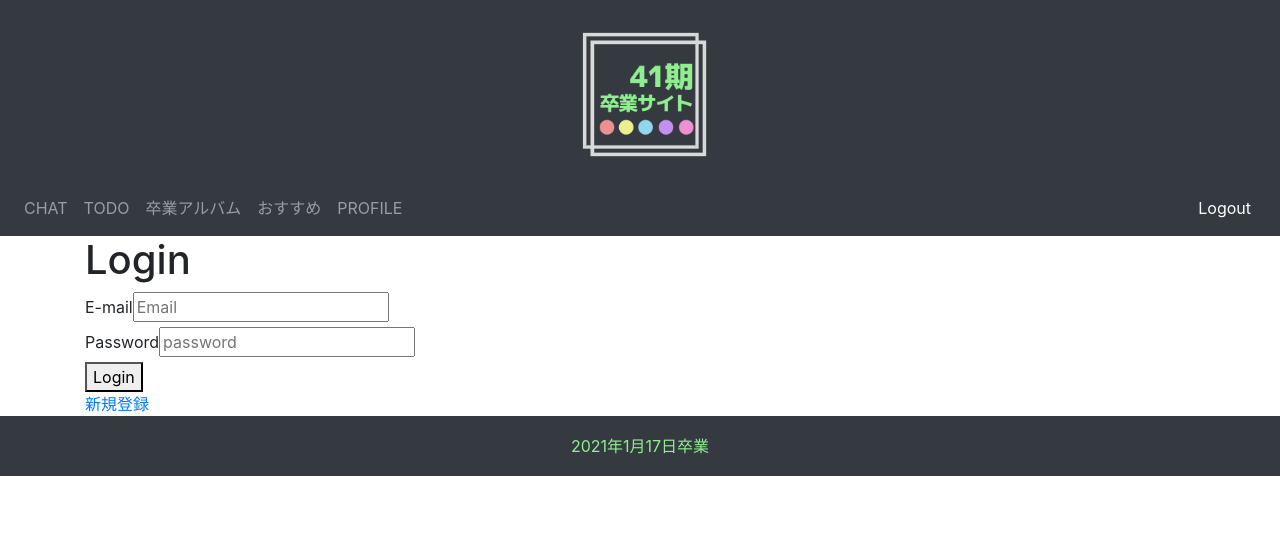
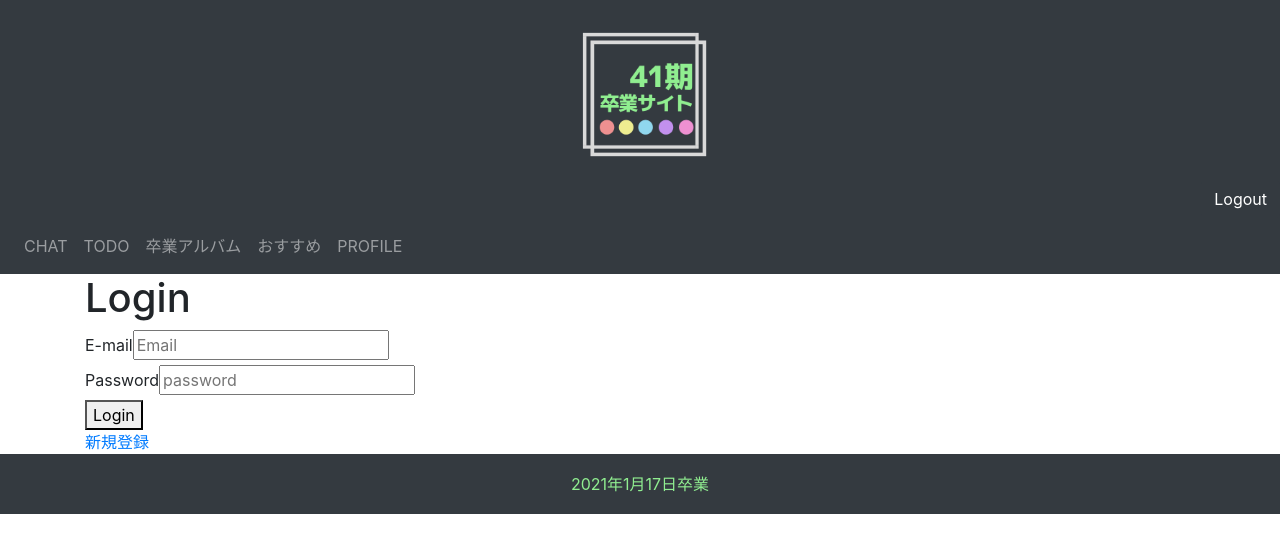
Before and after one commit to thao0108/chatAppTeam, a React (Create React App) app: page /login in a window 1280 px wide. Shown: the top 552 px of the page. Built offline with nearby package versions, Linux system fonts and the light colour scheme; no server answers.

Commit message:
logoutボタンの移動

```diff
--- a/src/App.js
+++ b/src/App.js
@@ -19,7 +19,8 @@ import Menubar from './Menubar'
 import Writings from './writings/Writings'
 import logo from './img/logo.png'
 import TodoApp from './todo/TodoApp'
-
+import { Button } from 'react-bootstrap';
+import firebase from './config/firebase';
 
 const App = () => {
     return (
@@ -28,6 +29,9 @@ const App = () => {
                 <div className={classes.header}>
                     <img src={logo} className={classes.logo} />
                 </div>
+                <form>
+                    <Button variant="dark" onClick={() => firebase.auth().signOut()}>Logout</Button>
+                </form>
             </header>
             <AuthProvider>
                 <Router>
--- a/src/Menubar.js
+++ b/src/Menubar.js
@@ -1,12 +1,12 @@
 import React from 'react';
-import { Navbar, Nav, Form, Button } from 'react-bootstrap';
-import firebase from './config/firebase';
+import { Navbar, Nav } from 'react-bootstrap';
+
 
 
 const Menubar = () => {
-    return(
-      <>
-        <Navbar bg="dark" variant="dark">
+  return (
+    <>
+      <Navbar bg="dark" variant="dark">
         <Nav className="mr-auto">
           <Nav.Link href="/">CHAT</Nav.Link>
           <Nav.Link href="/todo">TODO</Nav.Link>
@@ -14,11 +14,8 @@ const Menubar = () => {
           <Nav.Link href="/recommend">おすすめ</Nav.Link>
           <Nav.Link href="/profile">PROFILE</Nav.Link>
         </Nav>
-        <Form inline>
-          <Button variant="dark" onClick={() => firebase.auth().signOut()}>Logout</Button>
-        </Form>
       </Navbar>
     </>
-     )
+  )
 };
 export default Menubar;
--- a/src/style.module.css
+++ b/src/style.module.css
@@ -1,7 +1,13 @@
+header {
+    background-color: #343a40;
+}
+
 .header {
-    background-color: #343a40;
-    color: #90ee90;
     text-align: center;
+}
+
+header form {
+    text-align: right;
 }
 
 .Room {
```
